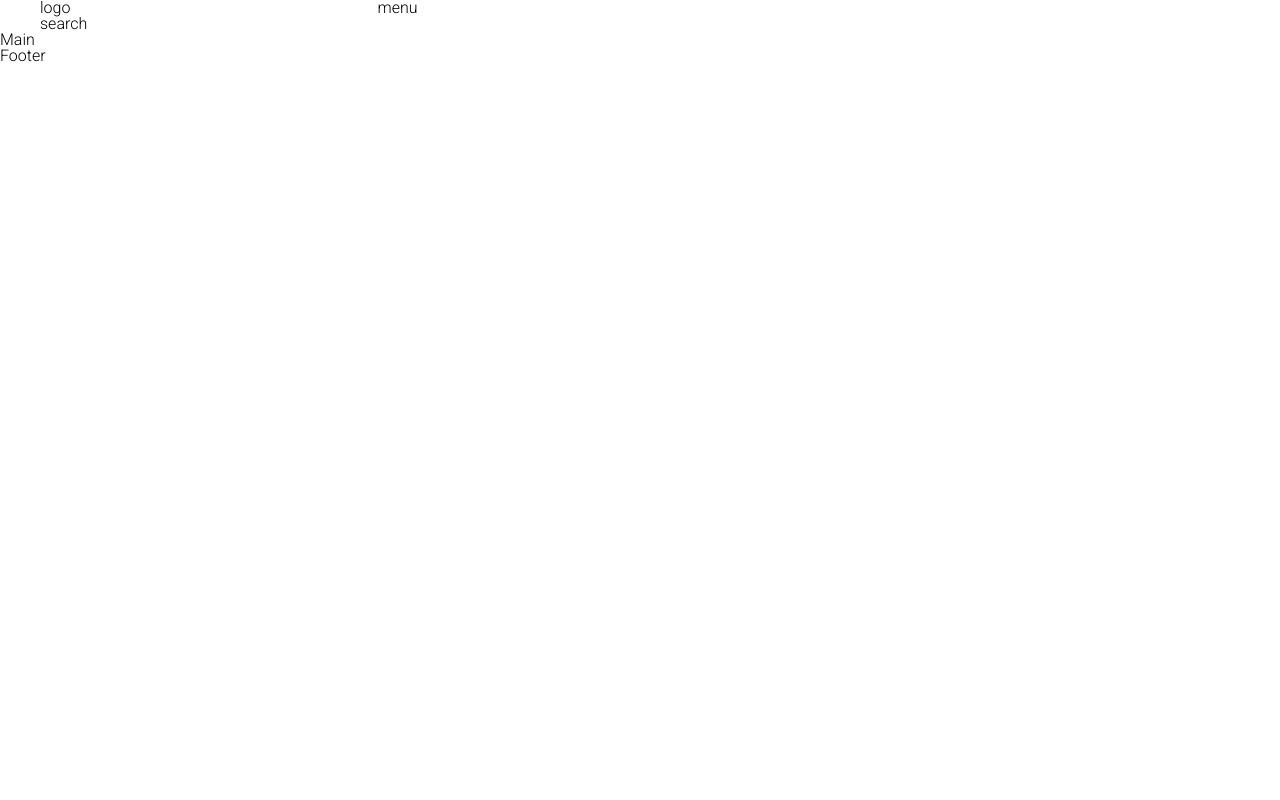
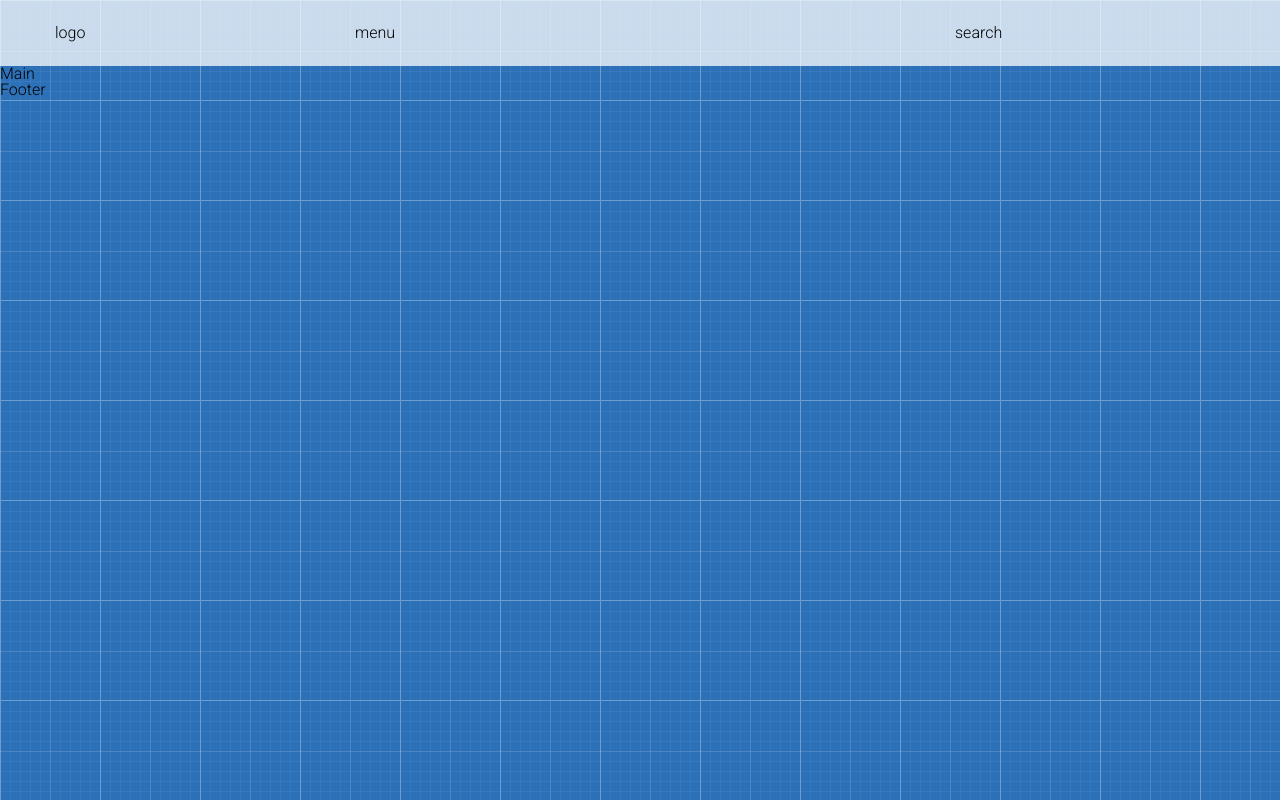
Before and after one commit to Taras01010/project, a plain HTML site: page index.html in a window 1280 px wide. Drawn offline with Linux system fonts and the light colour scheme.

Commit message:
add logo

```diff
--- a/style.css
+++ b/style.css
@@ -1,8 +1,11 @@
 @import url('https://fonts.googleapis.com/css2?family=Mouse+Memoirs&family=Roboto:wght@300;700&display=swap');
 
 body{
-    font-family: 'Mouse Memoirs', sans-serif;
     font-family: 'Roboto', sans-serif;
+    background-image: url(images/patt.png);
+}
+*{
+    box-sizing: border-box;
 }
 .container{
     width: 1200px;
@@ -42,3 +45,7 @@ body{
     padding-left: 15px;
     padding-right: 15px;
 }
+.header{
+    background-color: rgba(255,255,255,0.75) ;
+    padding: 25px 0;
+}
```
Also changed, not shown: images/patt.png (added).
